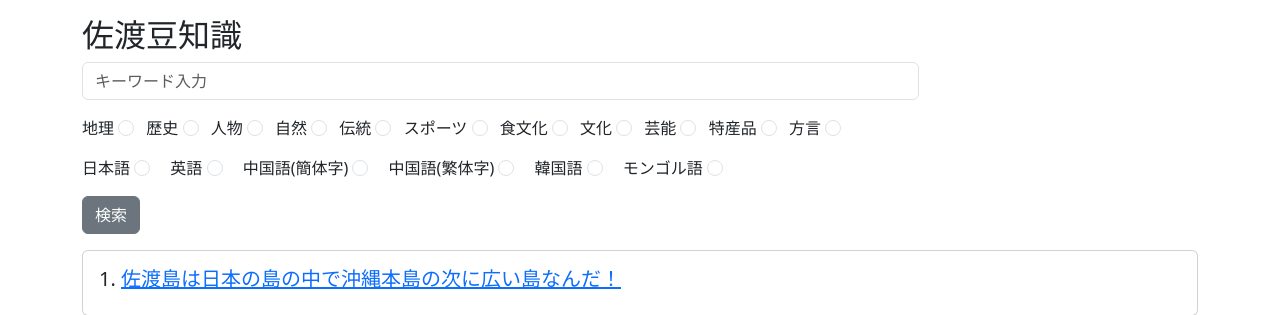
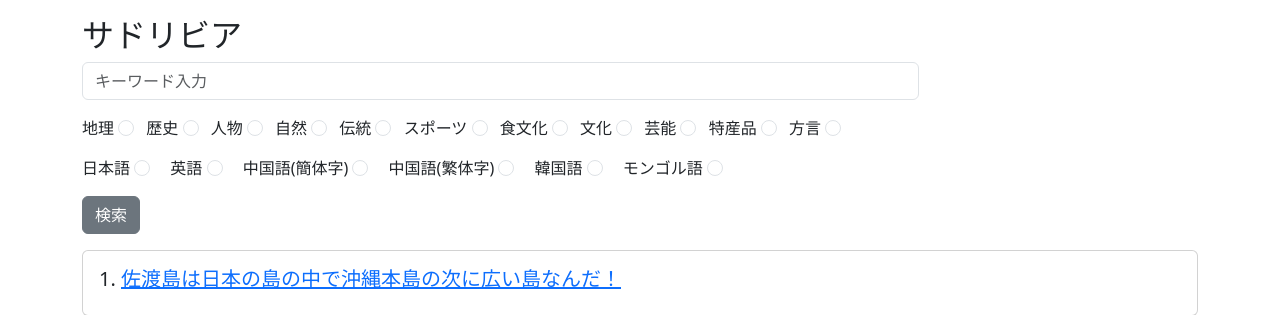
Before and after one commit to rakagawa17/sadoweb, a Django app: page / in a window 1280 px wide. Shown: the top 315 px of the page. Run offline with Django 4.2, Linux system fonts and the light colour scheme; data comes from the database, SQL or seed files in the repository; some libraries are stand-ins or nearby versions.

Commit message:
Update the title (sadomamechishiki to sadoribia)

```diff
--- a/templates/list.html
+++ b/templates/list.html
@@ -1,12 +1,12 @@
 {% extends "base.html" %}
 
 
-{% block title %}佐渡豆知識{% endblock %}
+{% block title %}サドリビア{% endblock %}
 
 
 {% block content %}
 <div class="container my-3">
-    <h2>佐渡豆知識</h2>
+    <h2>サドリビア</h2>
 
     <form action="{% url 'sadosma:list' %}" method="GET" class="w-75">
         <p><input type="text" class="form-control" name="keyword" value="{{ keyword }}" placeholder="キーワード入力"></p>
```
